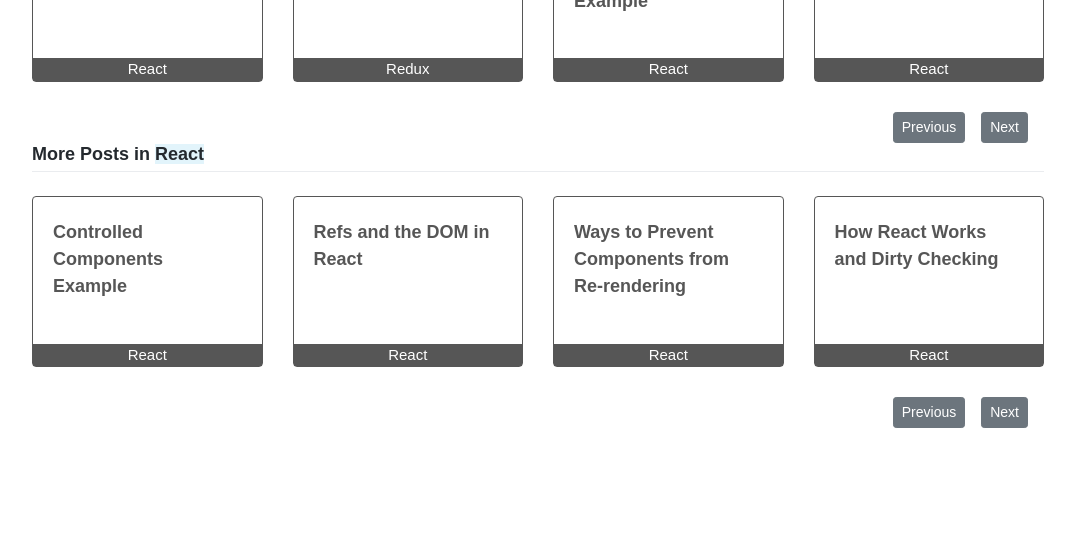
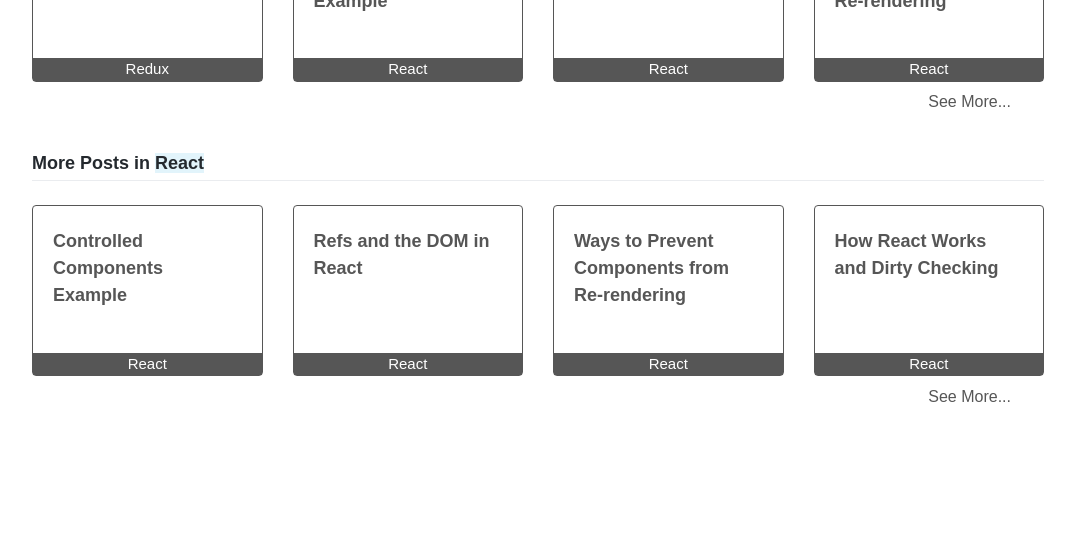
Before and after one commit to Han-Sim/blog.hansim.dev, a Gatsby site: page / in a window 1280 px wide. Shown: the part 2923-3474 px from the top of the page, without its empty margins (102-1177 px from the left). Built offline with nearby package versions, Linux system fonts and the light colour scheme; Gatsby itself is replaced by a stand-in of ours; some packages are replaced by stand-ins of ours; a web font is replaced by a local one.

Commit message:
rollback pagination

```diff
--- a/src/components/pagination.js
+++ b/src/components/pagination.js
@@ -1,9 +1,13 @@
 import React from "react"
 import { Link } from "gatsby"
-import { Row, Col, Button } from "reactstrap"
+import { Row, Col } from "reactstrap"
 import { slugify, findIndex } from "../util/helperFunctions"
 import PaginationCard from "./pagination-card"
 
+//I declared React.Component class here
+//  in case to implement more of page re-rendering feature in the future.
+//  for now, this component can be a functional component like others.
+//
 class Pagination extends React.Component {
   constructor(props) {
     super(props)
@@ -13,107 +17,73 @@
     const indexInAll = findIndex(titlesOfAll, title)
     const thisCategory = categoriesOfAll[indexInAll]
 
+    //get recent posts+categories of ALL
+    const recentTitlesOfAll = []
+    const recentCategoriesOfAll = []
+    if (indexInAll > 3) {
+      for (let i = 0; i < 4; i++) {
+        recentTitlesOfAll.push(titlesOfAll[i])
+        recentCategoriesOfAll.push(categoriesOfAll[i])
+      }
+    } else {
+      for (let i = 0; i < 5; i++) {
+        if (i === indexInAll) continue
+        recentTitlesOfAll.push(titlesOfAll[i])
+        recentCategoriesOfAll.push(categoriesOfAll[i])
+      }
+    }
+
     //get recent posts+categories within this category
-    const titlesOfThisCategory = []
+    const recentTitlesOfThisCategory = []
     for (let i = 0; i < titlesOfAll.length; i++) {
       if (i === indexInAll) continue
-      else if (categoriesOfAll[i] === thisCategory)
-        titlesOfThisCategory.push(titlesOfAll[i])
+      else if (categoriesOfAll[i] === thisCategory) {
+        recentTitlesOfThisCategory.push(titlesOfAll[i])
+        if (recentTitlesOfThisCategory.length >= 4) break
+      }
     }
 
     this.state = {
+      recentTitlesOfAll,
+      recentCategoriesOfAll,
+      recentTitlesOfThisCategory,
       title,
+      categoriesOfAll,
       thisCategory,
-      categoriesOfAll,
       titlesOfAll,
-      titlesOfThisCategory,
       indexInAll,
-      startIndexForAll: 0,
-      startIndexForThisCategory: 0,
     }
-  }
-
-  nextOfAll = event => {
-    event.preventDefault()
-    this.setState(prevState => {
-      let newStartIndex = prevState.startIndexForAll + 4
-      if (newStartIndex < prevState.titlesOfAll.length - 1)
-        return { startIndexForAll: newStartIndex }
-      else if (newStartIndex > prevState.titlesOfAll.length - 4)
-        return { startIndexForAll: prevState.titlesOfAll.length - 4 }
-    })
-  }
-
-  nextOfThisCategory = event => {
-    event.preventDefault()
-    this.setState(prevState => {
-      let newStartIndex = prevState.startIndexForThisCategory + 4
-      if (newStartIndex < prevState.titlesOfThisCategory.length - 1)
-        return { startIndexForThisCategory: newStartIndex }
-      else if (newStartIndex > prevState.titlesOfThisCategory.length - 4)
-        return {
-          startIndexForThisCategory: prevState.titlesOfThisCategory.length - 4,
-        }
-    })
-  }
-
-  prevOfAll = event => {
-    event.preventDefault()
-    this.setState(prevState => {
-      let newStartIndex = prevState.startIndexForAll - 4
-      if (newStartIndex >= 0) return { startIndexForAll: newStartIndex }
-      else if (newStartIndex < 4) return { startIndexForAll: 0 }
-    })
-  }
-
-  prevOfThisCategory = event => {
-    event.preventDefault()
-    this.setState(prevState => {
-      let newStartIndex = prevState.startIndexForThisCategory - 4
-      if (newStartIndex >= 0)
-        return { startIndexForThisCategory: newStartIndex }
-      else if (newStartIndex < 4) return { startIndexForThisCategory: 0 }
-    })
   }
 
   render() {
     const {
-      title,
+      recentTitlesOfAll,
+      recentCategoriesOfAll,
+      recentTitlesOfThisCategory,
       thisCategory,
-      categoriesOfAll,
       titlesOfAll,
-      titlesOfThisCategory,
       indexInAll,
-      startIndexForAll,
-      startIndexForThisCategory,
     } = this.state //destructurize this.state
 
-    //Recent Posts in All
+    //Recent Posts : All
     const cardsOfAll = []
-    for (let i = startIndexForAll; i < startIndexForAll + 4; i++) {
+    for (const [index, title] of recentTitlesOfAll.entries()) {
       cardsOfAll.push(
-        <Col sm="3" key={i}>
+        <Col sm="3" key={index}>
           <PaginationCard
-            title={titlesOfAll[i]}
-            category={categoriesOfAll[i]}
+            title={title}
+            category={recentCategoriesOfAll[index]}
           />{" "}
         </Col>
       )
     }
 
-    //Recent Posts in this category
+    //Recent Posts : All
     const cardsOfThisCategory = []
-    for (
-      let i = startIndexForThisCategory;
-      i < startIndexForThisCategory + 4;
-      i++
-    ) {
+    for (const [index, title] of recentTitlesOfThisCategory.entries()) {
       cardsOfThisCategory.push(
-        <Col sm="3" key={i}>
-          <PaginationCard
-            title={titlesOfThisCategory[i]}
-            category={thisCategory}
-          />{" "}
+        <Col sm="3" key={index}>
+          <PaginationCard title={title} category={thisCategory}/>{" "}
         </Col>
       )
     }
@@ -148,17 +118,10 @@
           <h1>Recent Posts</h1>
         </Col>
         {cardsOfAll}
-        <Col sm="12">
-          <Button
-            size="sm"
-            className="float-right ml-3 mr-3"
-            onClick={this.nextOfAll}
-          >
-            Next
-          </Button>
-          <Button size="sm" className="float-right" onClick={this.prevOfAll}>
-            Previous
-          </Button>
+        <Col className="see-more text-right mb-3 pr-5">
+          <Link className="see-more" to={"/all-posts"}>
+            See More...
+          </Link>
         </Col>
         {cardsOfThisCategory.length > 0 && (
           <>
@@ -173,21 +136,13 @@
             {cardsOfThisCategory}
             {cardsOfThisCategory.length === 4 && (
               <>
-                <Col sm="12">
-                  <Button
-                    size="sm"
-                    className="float-right ml-3 mr-3"
-                    onClick={this.nextOfThisCategory}
+                <Col className="see-more text-right mb-3 pr-5">
+                  <Link
+                    className="see-more"
+                    to={`/category/${slugify(thisCategory)}`}
                   >
-                    Next
-                  </Button>
-                  <Button
-                    size="sm"
-                    className="float-right"
-                    onClick={this.prevOfThisCategory}
-                  >
-                    Previous
-                  </Button>
+                    See More...
+                  </Link>
                 </Col>
               </>
             )}
--- a/src/styles/_pagination.scss
+++ b/src/styles/_pagination.scss
@@ -20,7 +20,7 @@
     padding-bottom: 0px;
   }
 
-  a.see-more a.see-less{
+  a.see-more {
     position: relative;
     top: -90%;
 
```
